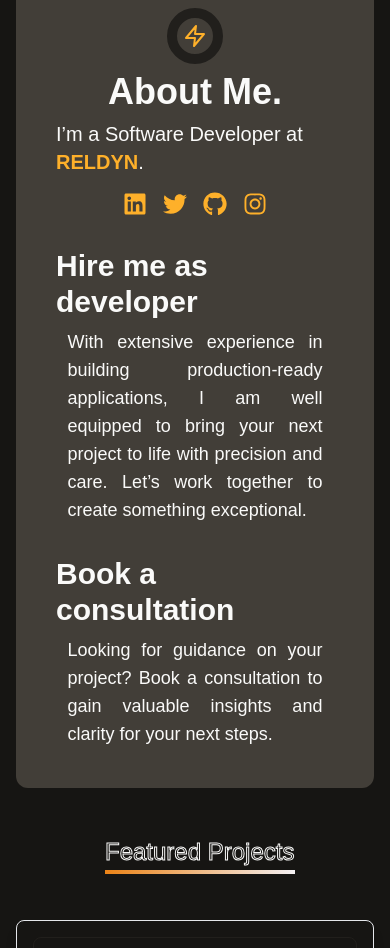
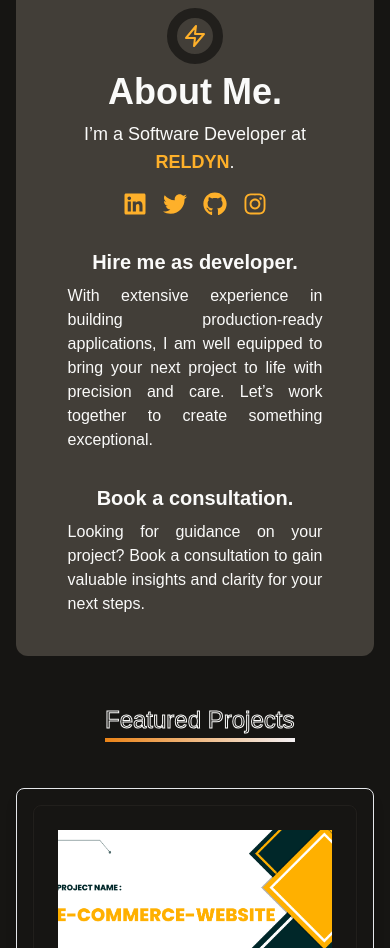
Before and after one commit to Hareesh108/me.github.io, a Next.js app: page / in a window 390 px wide. Shown: the part 940-1888 px from the top of the page. Built offline with nearby package versions, Linux system fonts and the light colour scheme.

Commit message:
About me mobile view fix

```diff
--- a/components/about-me/index.tsx
+++ b/components/about-me/index.tsx
@@ -33,7 +33,7 @@ export default function AboutMePage() {
           technologies.
         </h4> */}
 
-        <p className="text-xl">
+        <p className="text-lg md:text-xl text-center">
           I’m a Software Developer at{" "}
           <a href="https://reldyn.co" target="_black">
             <span className="text-primary hover:text-pink-600 font-bold">
@@ -77,22 +77,22 @@ export default function AboutMePage() {
       </div>
 
       <div className="flex flex-col gap-2 items-center md:items-start mx-4 lg:mx-auto">
-        <h1 className="text-3xl font-bold">Hire me as developer</h1>
+        <h1 className="text-xl md:text-3xl font-bold">Hire me as developer.</h1>
 
-        <h5 className="text-wrap text-justify w-11/12">
+        <p className="text-wrap text-justify w-11/12">
           With extensive experience in building production-ready applications, I
           am well equipped to bring your next project to life with precision and
           care. Let’s work together to create something exceptional.
-        </h5>
+        </p>
       </div>
 
       <div className="flex flex-col gap-2 items-center md:items-start mx-4 lg:mx-auto">
-        <h1 className="text-3xl font-bold">Book a consultation</h1>
+        <h1 className="text-xl md:text-3xl font-bold">Book a consultation.</h1>
 
-        <h5 className="text-wrap text-justify w-11/12">
+        <p className="text-wrap text-justify w-11/12">
           Looking for guidance on your project? Book a consultation to gain
           valuable insights and clarity for your next steps.{" "}
-        </h5>
+        </p>
       </div>
     </div>
   );
```
